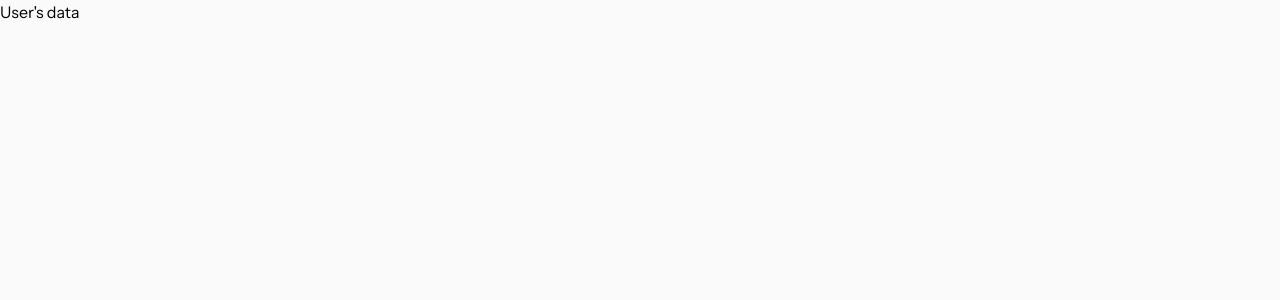
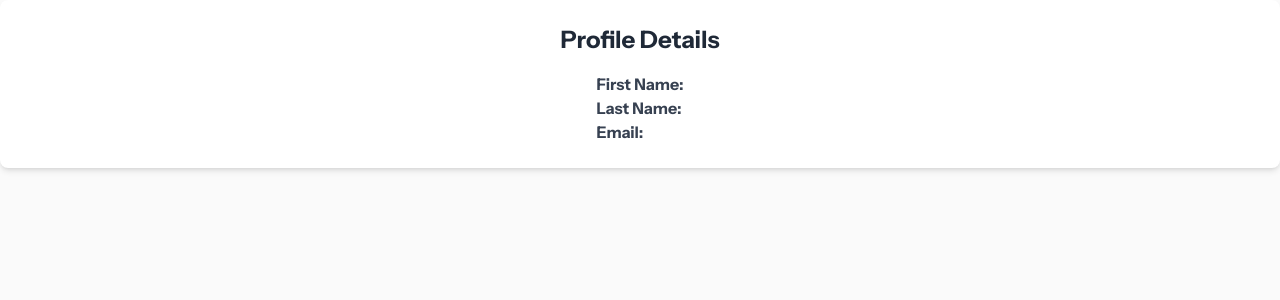
Before and after one commit to Emmadegreat/STAGE5, a Next.js app: page /preview in a window 1280 px wide. Shown: the top 300 px of the page. Built offline with nearby package versions, Linux system fonts and the light colour scheme; no server answers.

Commit message:
codes updated

```diff
--- a/src/app/preview/page.tsx
+++ b/src/app/preview/page.tsx
@@ -1,9 +1,60 @@
-import React from 'react'
+// components/ProfilePage.tsx
+"use client";
 
-const Preview = () => {
+import { auth, db } from '../../../firebase';
+import { doc, getDoc } from 'firebase/firestore';
+import { useEffect, useState } from 'react';
+
+import Image from 'next/image';
+import { toast } from 'react-toastify';
+
+const ProfilePage = () => {
+  const [firstName, setFirstName] = useState('');
+  const [lastName, setLastName] = useState('');
+  const [email, setEmail] = useState('');
+  const [profileImage, setProfileImage] = useState<string | null>(null);
+
+  useEffect(() => {
+    const fetchUserData = async () => {
+      const currentUser = auth.currentUser;
+      if (currentUser) {
+        const userRef = doc(db, 'users', currentUser.uid);
+        const userDoc = await getDoc(userRef);
+        if (userDoc.exists()) {
+          const userData = userDoc.data();
+          setFirstName(userData.firstname);
+          setLastName(userData.lastname);
+          setEmail(userData.email);
+          setProfileImage(userData.profileImage);
+        } else {
+          toast.error("No user data found");
+        }
+      }
+    };
+
+    fetchUserData();
+  }, []);
+
   return (
-    <div>User&#39;s data</div>
-  )
-}
+    <div className="flex flex-col items-center gap-4 p-6 bg-white rounded-lg shadow-md">
+      <h1 className="text-2xl font-bold text-gray-800">Profile Details</h1>
+      {profileImage && (
+        <div className="relative w-24 h-24">
+          <Image
+            src={profileImage}
+            alt="Profile Picture"
+            layout="fill"
+            className="rounded-full object-cover"
+          />
+        </div>
+      )}
+      <div className="text-gray-700">
+        <p><strong>First Name:</strong> {firstName}</p>
+        <p><strong>Last Name:</strong> {lastName}</p>
+        <p><strong>Email:</strong> {email}</p>
+      </div>
+    </div>
+  );
+};
 
-export default Preview
+export default ProfilePage;
```
Also changed, not shown: 1 other file (tests, documents, lock files or other folders).
